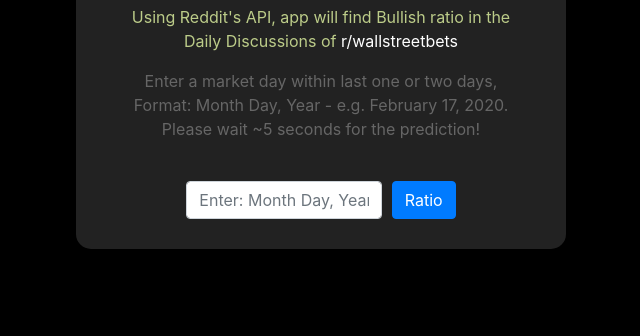
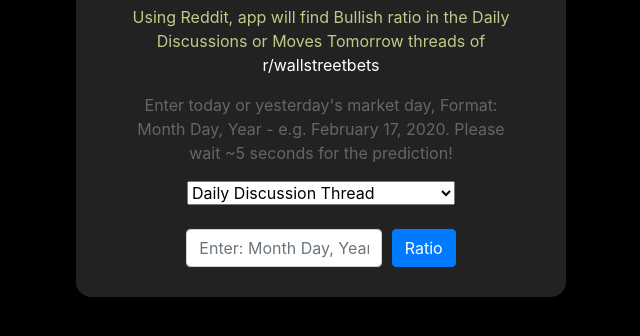
Before and after one commit to eugenlee/bullorbear, a plain HTML site: page index.html in a window 1280 px wide. Shown: the part 130-466 px from the top of the page, without its empty margins (319-959 px from the left). Drawn offline with nearby package versions, Linux system fonts and the light colour scheme.

Commit message:
dropdown

```diff
--- a/index.html
+++ b/index.html
@@ -34,15 +34,23 @@
                             <h1>Bullish or Bearish?</h1>
                         </span>
                         <span id="caption">
-                            <p>Using Reddit's API, app will find Bullish ratio in the Daily Discussions of
+                            <p>Using Reddit, app will find Bullish ratio in the Daily Discussions or Moves Tomorrow threads of
                                 <a href="https://www.reddit.com/r/wallstreetbets/">r/wallstreetbets</a> </p>
                         </span>
                         <span id="intro">
-                            <p>Enter a market day within last one or two days, Format: Month Day, Year - e.g. February 17, 2020. Please wait ~5 seconds for the prediction!</p>
+                            <p>Enter today or yesterday's market day, Format: Month Day, Year - e.g. February 17, 2020. Please wait ~5 seconds for the prediction!</p>
                         </span>
                     </div>
 
                     <form class="col-12" id="search">
+
+                        <div class="form-row justify-content-center">
+                            <select id="drop" name="drop">
+                                <option value="Daily Discussion Thread -">Daily Discussion Thread</option>
+                                <option value="What Are Your Moves Tomorrow,">What Are Your Moves Tomorrow</option>
+                            </select>
+                        </div>
+
                         <div class="form-row justify-content-center">
                             <div class="mt-4 col-sm-6 col-md-4 col-lg-6">
                                 <input type="text" id="subdate" class="form-control" placeholder = "Enter: Month Day, Year">
--- a/script.js
+++ b/script.js
@@ -40,8 +40,9 @@
         allPosts.push(...response.data.children);
     })
     responses = [];
+    var type = document.getElementById('drop').value;
     allPosts.forEach(({ data: { title, url }}) => {
-        if (title.includes(`Daily Discussion Thread - ${rdate}`)) {
+        if (title.includes(`${type} ${rdate}`)) {
             theUrl = `${url}.json?limit=500`;
         }
     })
```
